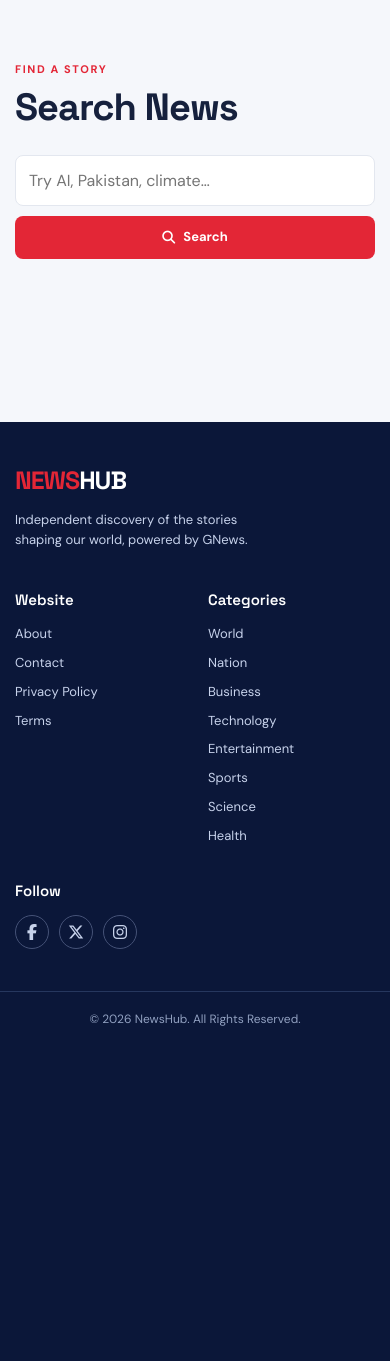
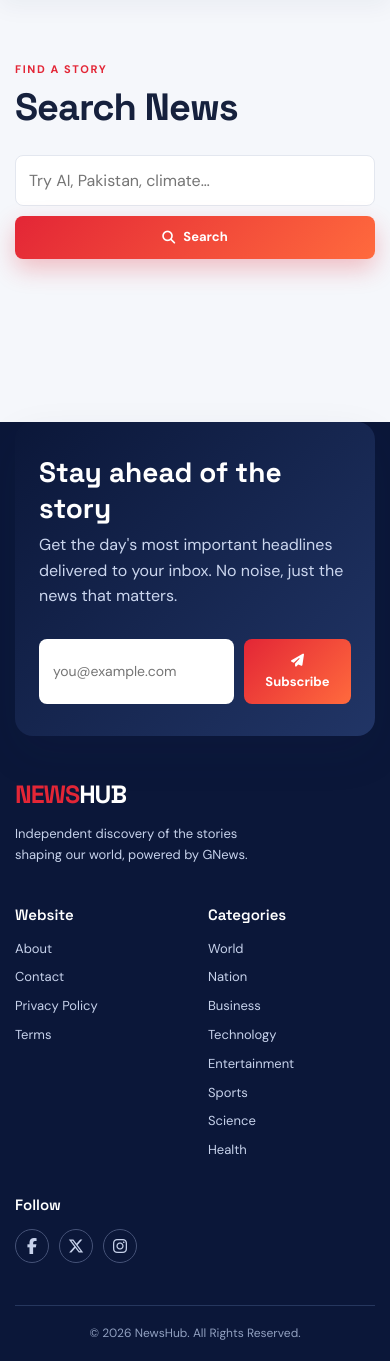
Before and after one commit to moiz950/GNEWS, a Flask app: page /search in a window 390 px wide. Shown: the part 69-1430 px from the top of the page. Before the commit the page ends 1095 px from the top, so only its background shows below. Run offline with Flask 3, Linux system fonts and the light colour scheme.

Commit message:
Enhance UI: sticky glass header, gradient buttons, image-zoom cards, scroll progress bar, newsletter CTA

```diff
--- a/static/css/style.css
+++ b/static/css/style.css
@@ -512,19 +551,25 @@ button {
 }
 
 .button-primary {
-    background: var(--red);
-    color: #fff
+    background: linear-gradient(135deg, var(--red), #ff6a3d);
+    color: #fff;
+    box-shadow: 0 10px 24px rgba(227, 38, 54, .28)
 }
 
 .button-primary:hover {
-    background: var(--red-dark);
-    transform: translateY(-1px)
+    background: linear-gradient(135deg, var(--red-dark), var(--red));
+    transform: translateY(-2px);
+    box-shadow: 0 14px 30px rgba(227, 38, 54, .36)
 }
 
 .button-muted {
     background: var(--soft);
     color: var(--ink);
     border: 1px solid var(--line)
+}
+
+.button-muted:hover {
+    background: #eef1f7
 }
 
 .button-block {
@@ -1059,6 +1125,64 @@ td small {
     padding: 18px;
     font-size: 12px;
     color: #91a0c0
+}
+
+/* Newsletter CTA band */
+.newsletter {
+    margin-top: 80px;
+    background: linear-gradient(135deg, var(--navy), #213566);
+    color: #fff;
+    border-radius: var(--radius);
+    padding: 48px 44px;
+    display: flex;
+    align-items: center;
+    justify-content: space-between;
+    gap: 30px;
+    flex-wrap: wrap;
+    box-shadow: var(--shadow)
+}
+
+.newsletter h2 {
+    font: 700 28px var(--font-display);
+    margin: 0 0 6px
+}
+
+.newsletter p {
+    color: #cbd6ee;
+    margin: 0;
+    max-width: 420px
+}
+
+.newsletter form {
+    display: flex;
+    gap: 10px;
+    flex: 1;
+    max-width: 420px
+}
+
+.newsletter input {
+    flex: 1;
+    border: 0;
+    border-radius: 8px;
+    padding: 12px 14px;
+    outline: 0;
+    font-size: 14px
+}
+
+.newsletter button {
+    border: 0;
+    border-radius: 8px;
+    padding: 12px 20px;
+    font-weight: 700;
+    font-size: 13px;
+    background: linear-gradient(135deg, var(--red), #ff6a3d);
+    color: #fff;
+    cursor: pointer;
+    transition: .2s
+}
+
+.newsletter button:hover {
+    transform: translateY(-2px)
 }
 
 [data-theme=dark] {
@@ -1269,4 +1393,12 @@ td small {
     .article-body p {
         font-size: 16px
     }
+
+    .newsletter {
+        padding: 32px 24px
+    }
+
+    .newsletter form {
+        max-width: 100%
+    }
 }
--- a/static/js/script.js
+++ b/static/js/script.js
@@ -15,3 +15,28 @@ const observer = new IntersectionObserver(entries => entries.forEach(entry => {
 document.querySelectorAll('.reveal').forEach(element => observer.observe(element));
 
 document.querySelectorAll('form').forEach(form => form.addEventListener('submit', () => { const button = form.querySelector('button[type="submit"],button:not([type])'); if (button && !button.classList.contains('icon-button')) { button.classList.add('loading'); button.setAttribute('aria-busy', 'true'); } }));
+
+// Scroll progress bar
+const progress = document.querySelector('#scrollProgress');
+if (progress) {
+    const updateProgress = () => {
+        const scrollTop = window.scrollY || document.documentElement.scrollTop;
+        const height = document.documentElement.scrollHeight - document.documentElement.clientHeight;
+        progress.style.width = height > 0 ? (scrollTop / height) * 100 + '%' : '0%';
+    };
+    window.addEventListener('scroll', updateProgress, { passive: true });
+    updateProgress();
+}
+
+// Newsletter form feedback (front-end only)
+const newsletterForm = document.querySelector('.newsletter form');
+newsletterForm?.addEventListener('submit', () => {
+    const input = newsletterForm.querySelector('input');
+    if (input && input.checkValidity()) {
+        const button = newsletterForm.querySelector('button');
+        const original = button.innerHTML;
+        button.innerHTML = '<i class="fa-solid fa-check"></i> Subscribed';
+        input.value = '';
+        setTimeout(() => { button.innerHTML = original; }, 2500);
+    }
+});
--- a/templates/base.html
+++ b/templates/base.html
@@ -9,6 +9,7 @@
   <script>document.documentElement.dataset.theme=localStorage.getItem('newshub-theme')||'light';</script>
 </head>
 <body>
+<div class="scroll-progress" id="scrollProgress"></div>
 <a class="skip-link" href="#main">Skip to content</a>
 <header class="site-header">
   <div class="topbar container"><a class="brand" href="{{ url_for('index') }}"><span>NEWS</span>HUB</a>
@@ -31,6 +32,20 @@
 {% if request.endpoint == 'index' %}<div class="ticker"><div class="container ticker-row"><strong><i class="fa-solid fa-bolt"></i> BREAKING</strong><div class="ticker-window"><span>Live updates and essential stories from around the world — curated for you by NewsHub.</span></div></div></div>{% endif %}
 <div class="flash-wrap container" aria-live="polite">{% with messages=get_flashed_messages(with_categories=true) %}{% for category,message in messages %}<div class="alert alert-{{ category }}"><span>{{ message }}</span><button aria-label="Dismiss">&times;</button></div>{% endfor %}{% endwith %}</div>
 <main id="main">{% block content %}{% endblock %}</main>
-<footer class="site-footer"><div class="container footer-grid"><div><a class="brand footer-brand" href="{{ url_for('index') }}"><span>NEWS</span>HUB</a><p>Independent discovery of the stories shaping our world, powered by GNews.</p></div><div><h3>Website</h3><a href="{{ url_for('about') }}">About</a><a href="{{ url_for('contact') }}">Contact</a><a href="#">Privacy Policy</a><a href="#">Terms</a></div><div><h3>Categories</h3>{% for item in categories[1:] %}<a href="{{ url_for('category', category=item) }}">{{ item|title }}</a>{% endfor %}</div><div><h3>Follow</h3><div class="socials"><a href="#" aria-label="Facebook"><i class="fa-brands fa-facebook-f"></i></a><a href="#" aria-label="X"><i class="fa-brands fa-x-twitter"></i></a><a href="#" aria-label="Instagram"><i class="fa-brands fa-instagram"></i></a></div></div></div><div class="copyright">© 2026 NewsHub. All Rights Reserved.</div></footer>
+<footer class="site-footer"><div class="container">
+  <div class="newsletter">
+    <div>
+      <h2>Stay ahead of the story</h2>
+      <p>Get the day's most important headlines delivered to your inbox. No noise, just the news that matters.</p>
+    </div>
+    <form onsubmit="return false">
+      <label class="sr-only" for="nl-email">Email address</label>
+      <input id="nl-email" type="email" placeholder="you@example.com" required>
+      <button type="submit"><i class="fa-solid fa-paper-plane"></i> Subscribe</button>
+    </form>
+  </div>
+  <div class="footer-grid"><div><a class="brand footer-brand" href="{{ url_for('index') }}"><span>NEWS</span>HUB</a><p>Independent discovery of the stories shaping our world, powered by GNews.</p></div><div><h3>Website</h3><a href="{{ url_for('about') }}">About</a><a href="{{ url_for('contact') }}">Contact</a><a href="#">Privacy Policy</a><a href="#">Terms</a></div><div><h3>Categories</h3>{% for item in categories[1:] %}<a href="{{ url_for('category', category=item) }}">{{ item|title }}</a>{% endfor %}</div><div><h3>Follow</h3><div class="socials"><a href="#" aria-label="Facebook"><i class="fa-brands fa-facebook-f"></i></a><a href="#" aria-label="X"><i class="fa-brands fa-x-twitter"></i></a><a href="#" aria-label="Instagram"><i class="fa-brands fa-instagram"></i></a></div></div></div>
+  <div class="copyright">© 2026 NewsHub. All Rights Reserved.</div>
+</div></footer>
 <script src="{{ url_for('static', filename='js/script.js') }}"></script>{% block scripts %}{% endblock %}
 </body></html>
```
Also changed, not shown: other parts of static/css/style.css (+74 -14 lines).
